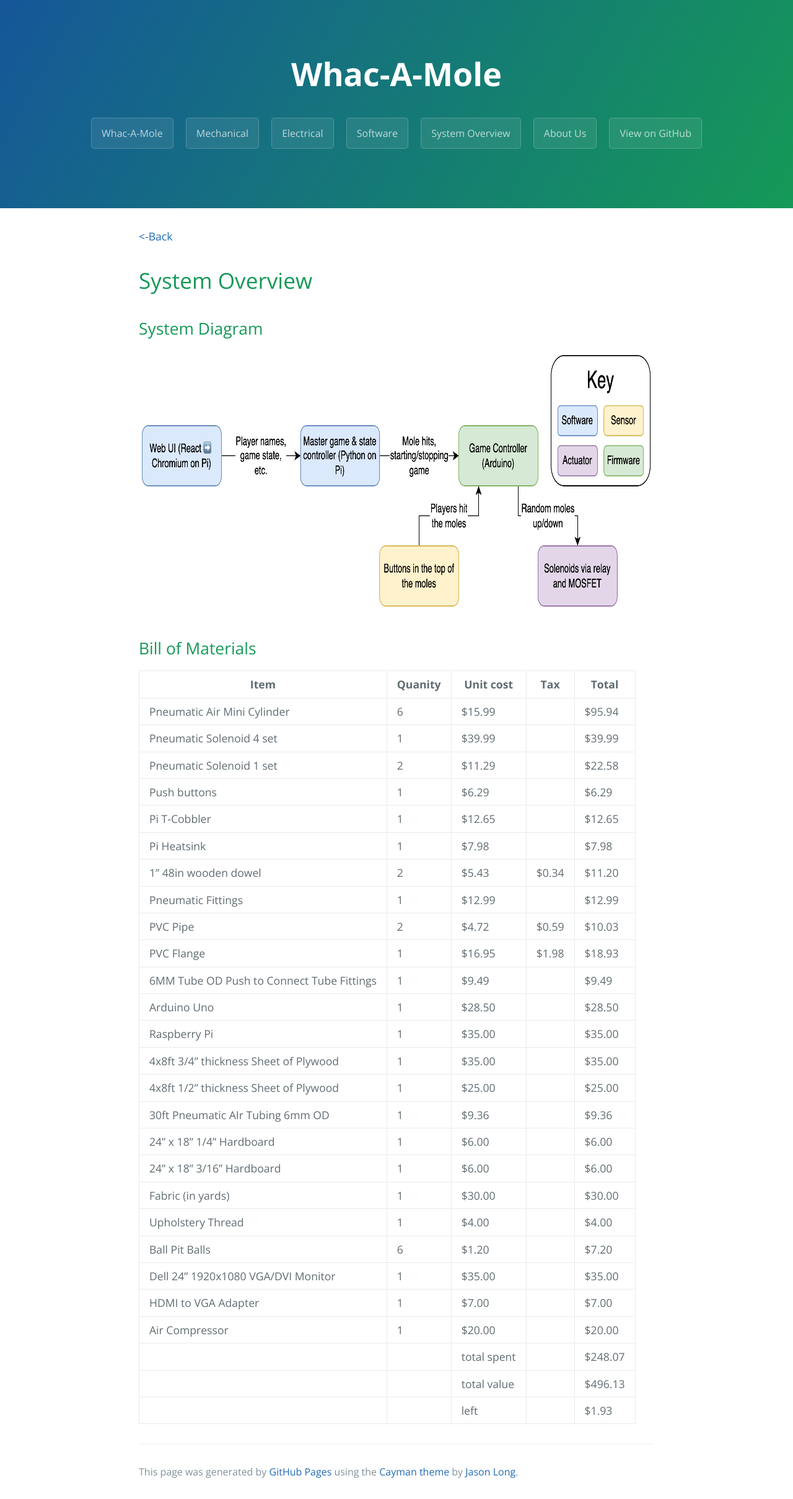
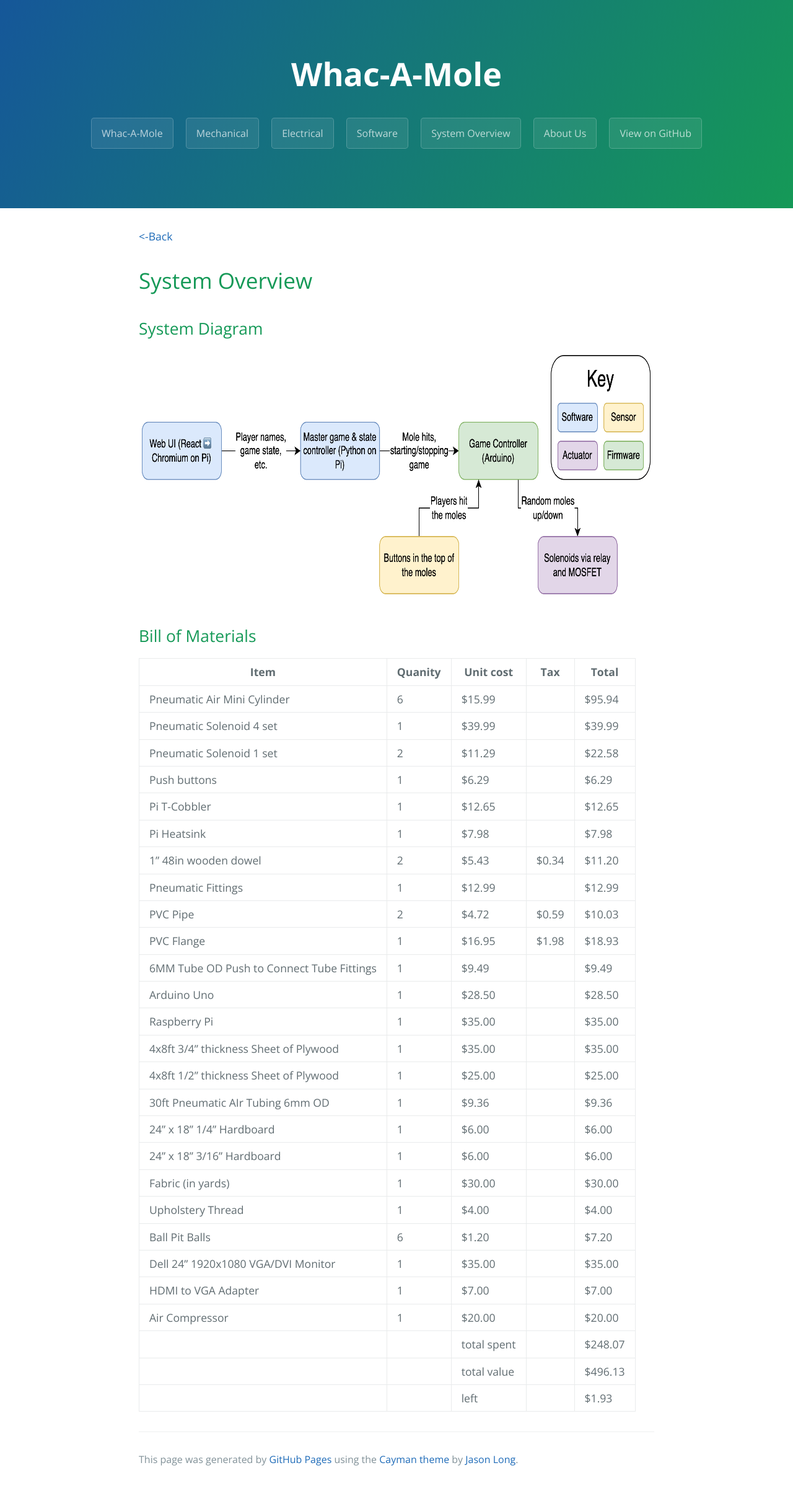
Before and after one commit to iamtheyammer/pie-whack-a-mole, a Jekyll site: the page built from system.md, in a window 1280 px wide. Shown: the whole page at 62% size. Built offline with Jekyll 4.4.1, drawn with Linux system fonts in a browser that asks for light colours.

Commit message:
img height fix

```diff
--- a/system.md
+++ b/system.md
@@ -9,7 +9,7 @@ filename: system.md
 
 ## System Diagram
 
-<img src="website-images/system/systemDiagram.png" style="width:auto;height:420px;padding:5px;max-width:100%">
+<img src="website-images/system/systemDiagram.png" style="width:auto;height:400px;padding:5px;max-width:100%">
 
 ## Bill of Materials
 
```
